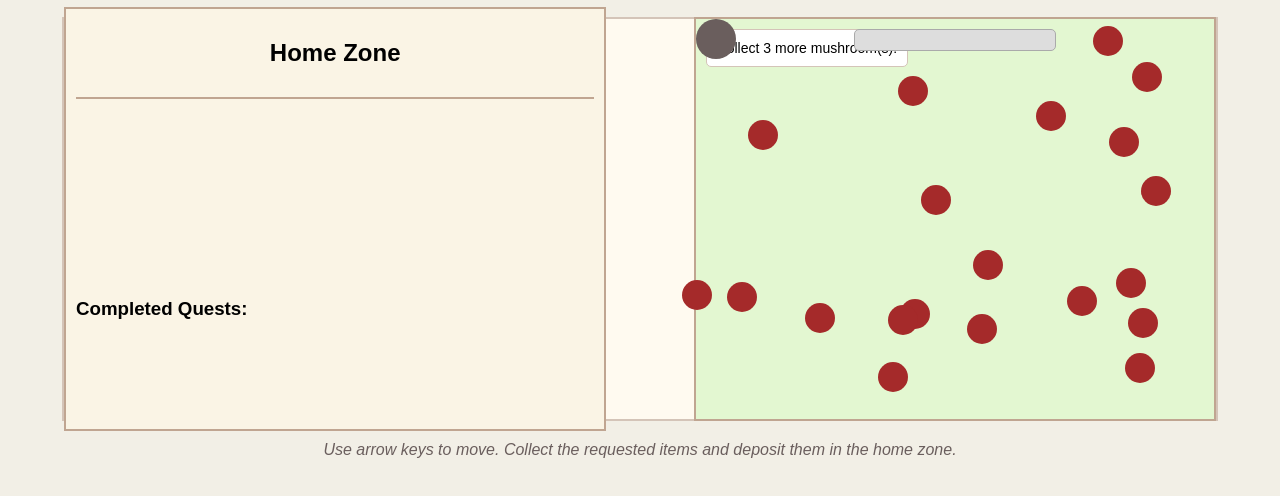
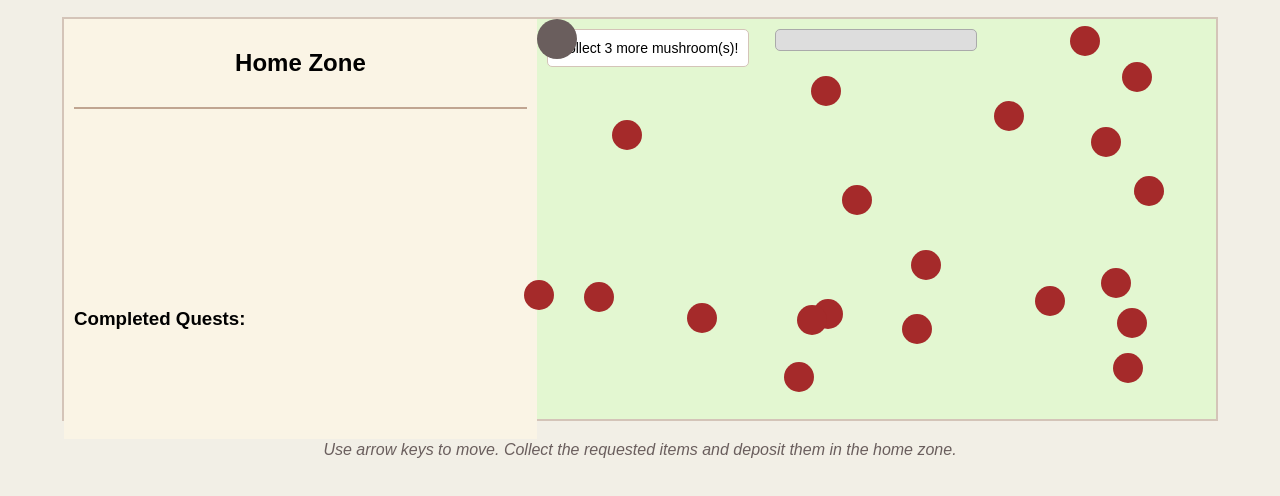
Before and after one commit to DollarAlchemy/Collection-Game, a plain HTML site: page index.html in a window 1280 px wide. Shown: the part 60-556 px from the top of the page. Drawn offline with Linux system fonts and the light colour scheme.

Commit message:
Update style.css

```diff
--- a/style.css
+++ b/style.css
@@ -15,8 +15,8 @@ h1 {
 
 #game-container {
     display: flex;
-    justify-content: space-between;
-    align-items: center;
+    align-items: stretch; /* Ensure zones align vertically */
+    justify-content: center; /* Center the zones */
     width: 90%;
     margin: 20px auto;
     height: 400px;
@@ -25,20 +25,25 @@ h1 {
     position: relative;
 }
 
-#home-zone, #field {
-    width: 45%;
+#home-zone {
+    width: 40%;
     height: 100%;
-    border: 2px solid #c0a591;
-    position: relative;
-}
-
-#home-zone {
     background-color: #faf4e5;
     display: flex;
     flex-direction: column;
     padding: 10px;
+    border-right: none; /* Remove the right border to connect to the field */
 }
 
+#field {
+    width: 60%;
+    height: 100%;
+    background-color: #e3f7d1;
+    position: relative;
+    border-left: none; /* Remove the left border to connect to the home zone */
+}
+
+/* Depot for Collected Items */
 #depot {
     display: flex;
     flex-wrap: wrap;
@@ -49,15 +54,13 @@ h1 {
     height: 150px;
 }
 
+/* Quest Log */
 #quest-log {
     margin-top: 20px;
     text-align: left;
 }
 
-#field {
-    background-color: #e3f7d1;
-}
-
+/* NPC Styling */
 #npc {
     position: absolute;
     top: 10px;
@@ -69,6 +72,16 @@ h1 {
     font-size: 14px;
     width: auto;
     text-align: center;
+}
+
+/* Pathway Between Zones */
+#pathway {
+    position: absolute;
+    width: 100%;
+    height: 40px;
+    background-color: #d4c4b8;
+    top: 50%;
+    transform: translateY(-50%);
 }
 
 /* Player */
```
